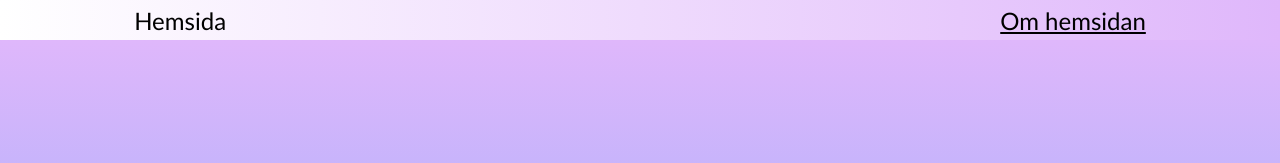
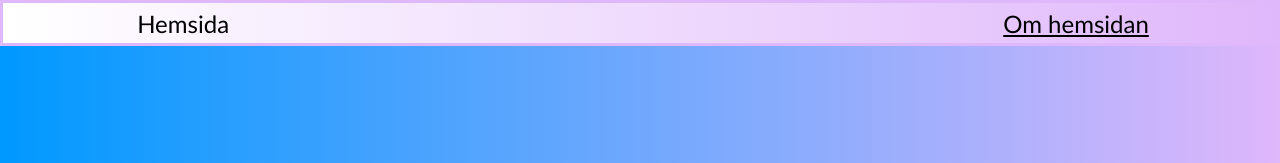
Before and after one commit to karikrabbi/webb2, a plain HTML site: page index.html in a window 1280 px wide. Shown: the top 163 px of the page. Drawn offline with Linux system fonts and the light colour scheme.

Commit message:
Update style.css

```diff
--- a/style.css
+++ b/style.css
@@ -21,6 +21,7 @@ body {
   padding: 0;
   margin: 0;
   text-align: center;
+  border: solid #dfb7fb 3px;
 }
 .menu a:hover {
   transition: 0.2s;
@@ -32,7 +33,7 @@ body {
   color: black;
 }
 .start {
-  background: linear-gradient(to bottom, #dfb7fb, rgb(0, 153, 255));
+  background: linear-gradient(to left, #dfb7fb, rgb(0, 153, 255));
   height: 1080px;
   width: 100vw;
   margin: 0;
@@ -53,7 +54,7 @@ body {
 }
 .second {
   height: 1080px;
-  background: linear-gradient(to top, #dfb7fb, rgb(0, 153, 255));
+  background: linear-gradient(to left, #dfb7fb, rgb(0, 153, 255));
   width: 100vw;
   padding: 0;
   margin: 0;
```
